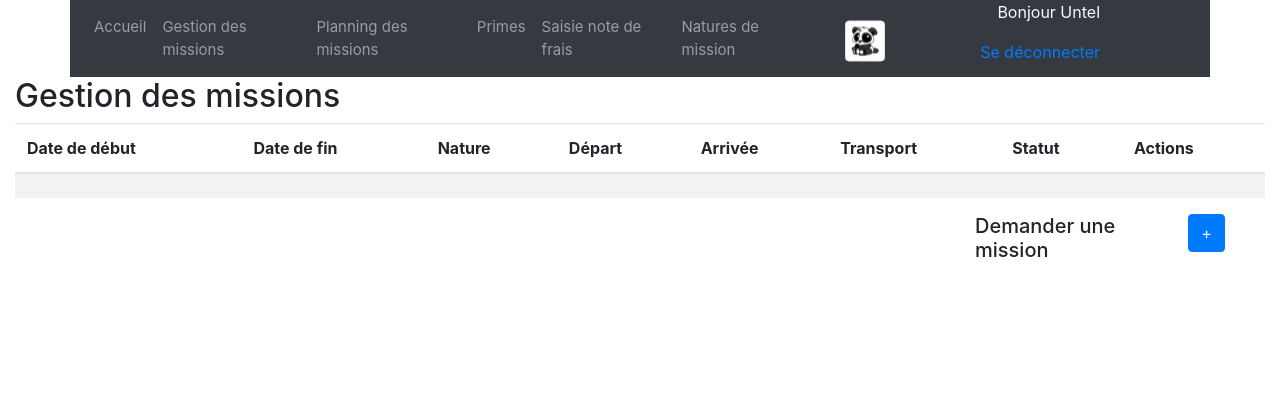
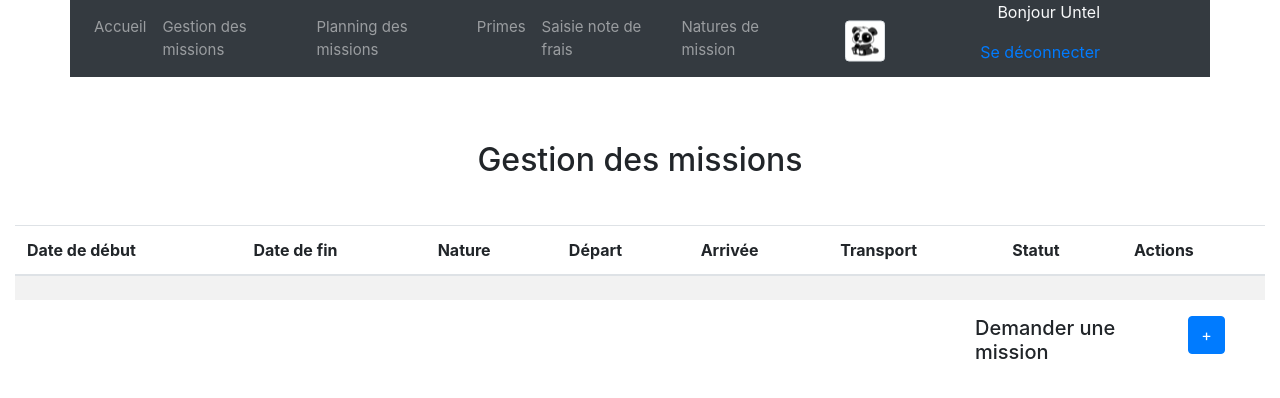
Before and after one commit to dta-sherlock/gestion-des-missions-front, an Angular app: page / in a window 1280 px wide. Shown: the top 398 px of the page. Built offline with nearby package versions, Linux system fonts and the light colour scheme.

Commit message:
Ajout constantes + petits changements CSS

```diff
--- a/src/app/app.component.css
+++ b/src/app/app.component.css
@@ -0,0 +1,3 @@
+#navbar {
+    padding-bottom: 5%;
+}
--- a/src/app/app.component.html
+++ b/src/app/app.component.html
@@ -1,5 +1,5 @@
 <!-- Navbar -->
-<div class="container">
+<div class="container" id="navbar">
   <div class="row bg-dark">
   <nav class="navbar navbar-expand-lg navbar-dark col-ls-9 col-sm-8">
     <button class="navbar-toggler" type="button" data-toggle="collapse" data-target="#navbarNav" aria-controls="navbarNav" aria-expanded="false" aria-label="Toggle navigation">
@@ -37,7 +37,7 @@
       <p class="text-light">Bonjour Untel </p>
         <a href="#">Se déconnecter</a>
     </div>
-</div>
+  </div>
 </div>
 
 <app-tab-mission></app-tab-mission>
--- a/src/app/tab-mission/tab-mission.component.css
+++ b/src/app/tab-mission/tab-mission.component.css
@@ -0,0 +1,3 @@
+#titre_mission {
+    padding-bottom: 3%;
+}
--- a/src/app/tab-mission/tab-mission.component.html
+++ b/src/app/tab-mission/tab-mission.component.html
@@ -1,6 +1,6 @@
 <div class="container-fluid">
 
-  <h2>Gestion des missions</h2>
+  <h2 class="text-center" id="titre_mission">Gestion des missions</h2>
 
   <table class="table table-striped">
     <thead>
--- a/src/app/tab-mission/tab-mission.component.ts
+++ b/src/app/tab-mission/tab-mission.component.ts
@@ -1,4 +1,6 @@
 import { Component, OnInit } from '@angular/core';
+import {Router } from '@angular/router'
+import { PATH_AJOUT_MISSION } from '../../constantes';
 
 @Component({
   selector: 'app-tab-mission',
@@ -7,12 +9,12 @@ import { Component, OnInit } from '@angular/core';
 })
 export class TabMissionComponent implements OnInit {
 
-  constructor() { }
+  constructor(private router: Router) { }
 
   // Si l'utilisateur clique sur le bouton d'ajout
   // il est renvoyé vers le formulaire d'ajout de mission
   goToAjout(){
-
+    this.router.navigate([PATH_AJOUT_MISSION]);
   }
 
   ngOnInit() {
--- /dev/null
+++ b/src/constantes.ts
@@ -0,0 +1 @@
+export const PATH_AJOUT_MISSION: string = "mission/ajout";
```
Also changed, not shown: 1 other file (tests, documents, lock files or other folders).
